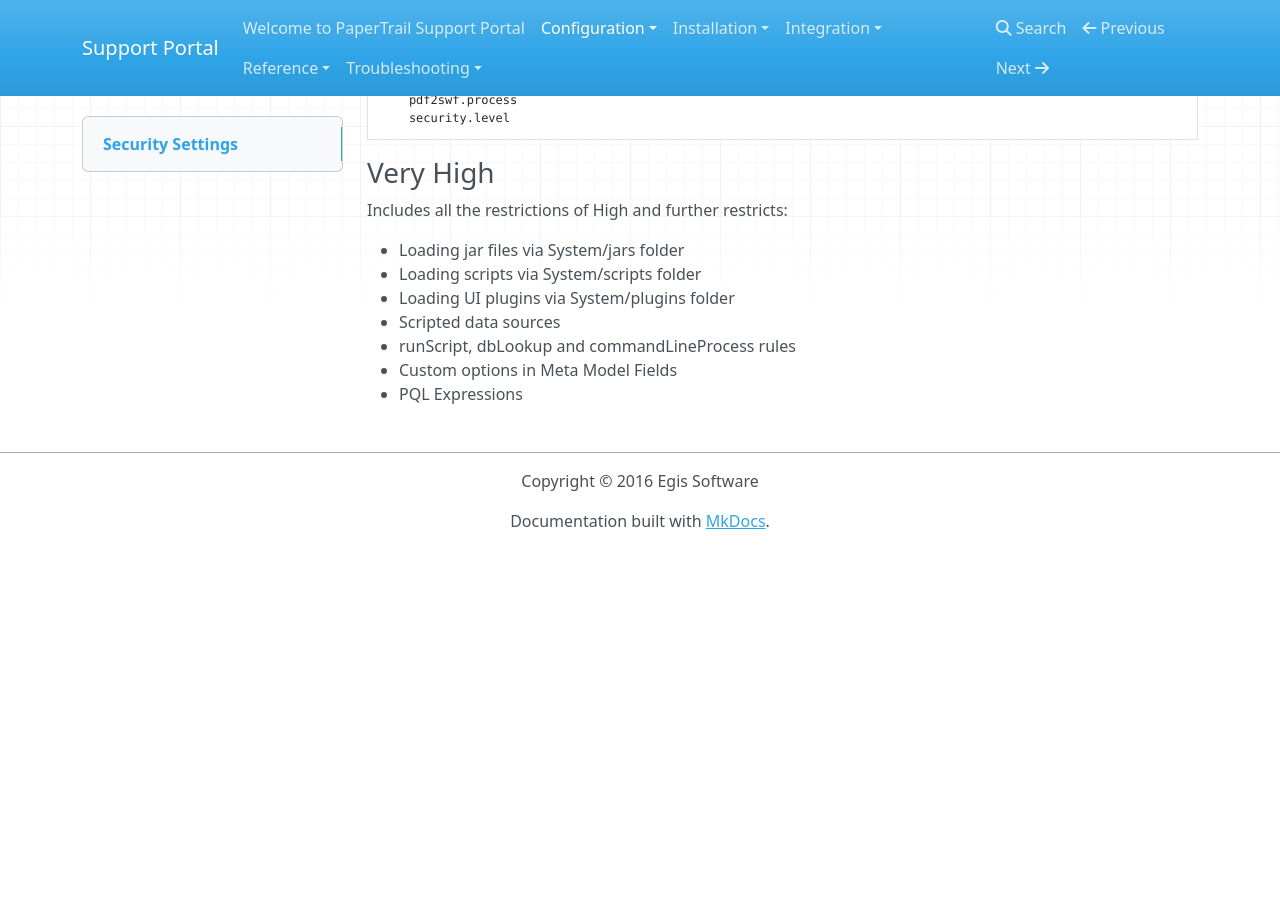
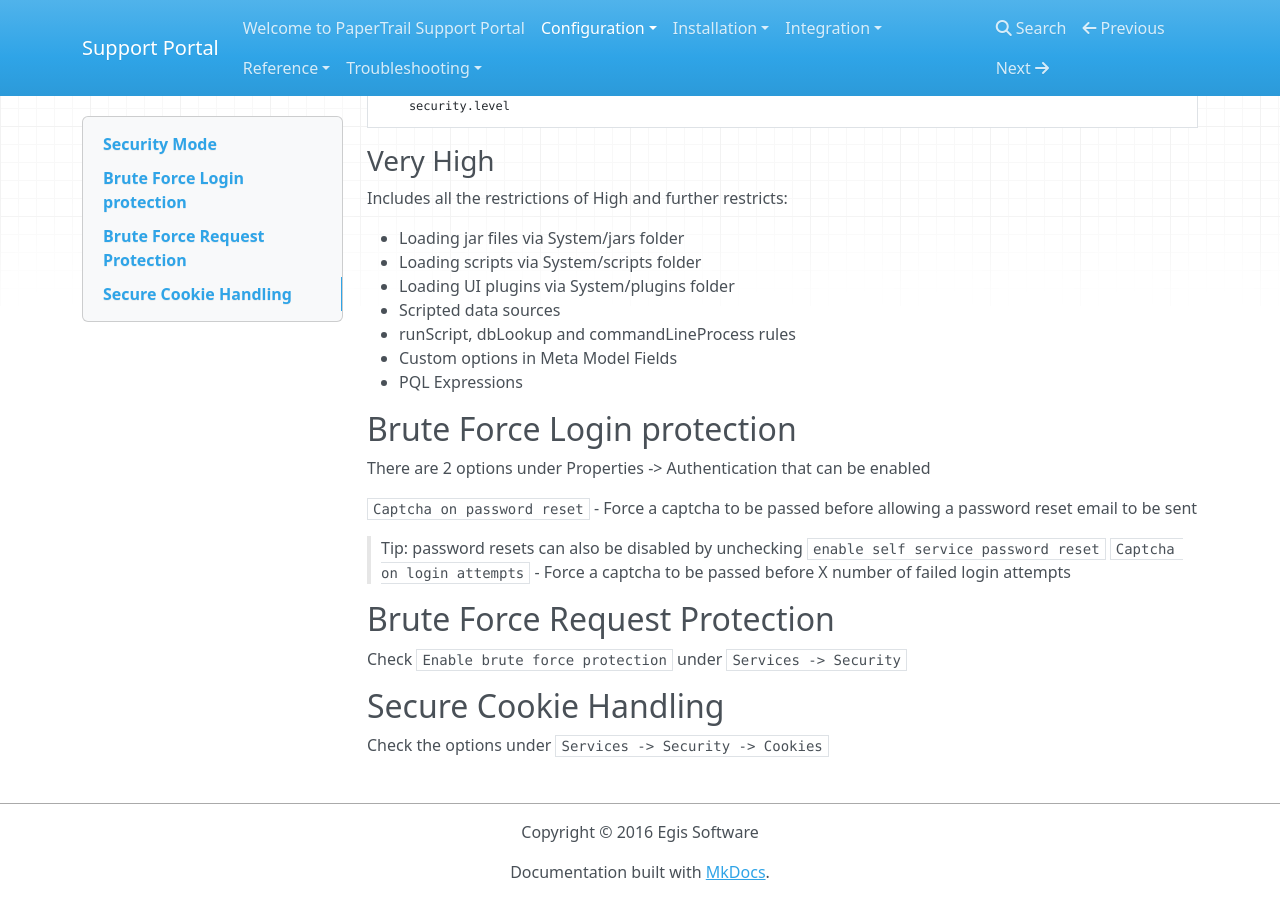
Before and after one commit to ryanegis/support-portal, an MkDocs documentation site: the page built from docs/Configuration/security.md, in a window 1280 px wide and 900 px high, scrolled down 899 px. Built offline with MkDocs 1.6.1, drawn with Linux system fonts in a browser that asks for light colours; nearby versions of some CDN libraries; old or Windows-style settings are respelled for this version of MkDocs; before the commit the page ends 1448 px from its top, so only the background shows below that; some of the changed text lies outside the part shown.

Commit message:
Update security.md

```diff
--- a/docs/Configuration/security.md
+++ b/docs/Configuration/security.md
@@ -1,6 +1,6 @@
-# Security Settings
+## Security Mode
 
-PaperTrail can be run in 4 distinct security modes:
+PaperTrail can be run in 4 distinct security modes under **Properties -> Security -> Security Mode**
 
 ###  Low (Default)
 
@@ -62,3 +62,24 @@ Includes all the restrictions of Medium and:
 -   runScript, dbLookup and commandLineProcess rules
 -   Custom options in Meta Model Fields
 -   PQL Expressions
+
+
+
+
+## Brute Force Login protection
+
+There are 2 options under Properties -> Authentication that can be enabled
+
+`Captcha on password reset` - Force a captcha to be passed before allowing a password reset email to be sent
+> Tip: password resets can also be disabled by unchecking `enable self service password reset`
+`Captcha on login attempts` - Force a captcha to be passed before X number of failed login attempts
+
+
+
+## Brute Force Request Protection
+
+Check `Enable brute force protection` under `Services -> Security`
+
+## Secure Cookie Handling
+
+Check the options under `Services -> Security -> Cookies`
```
